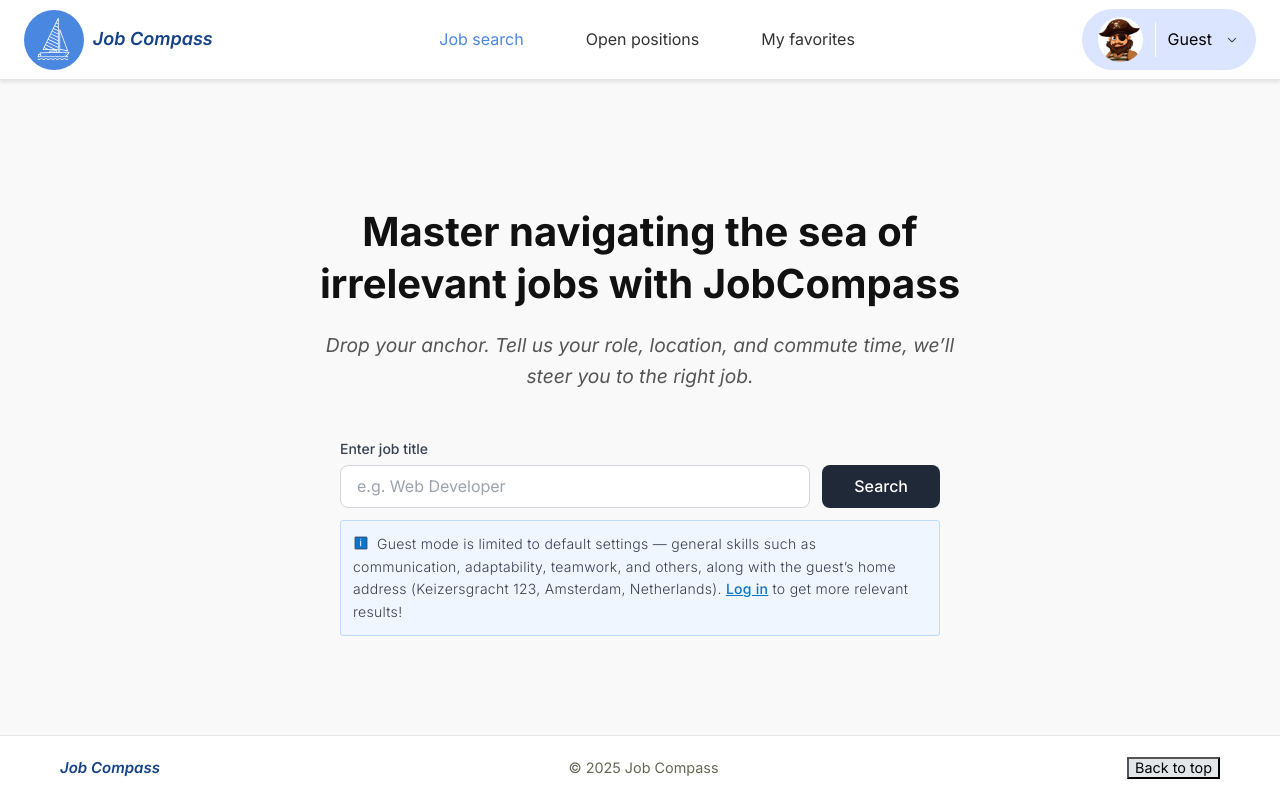
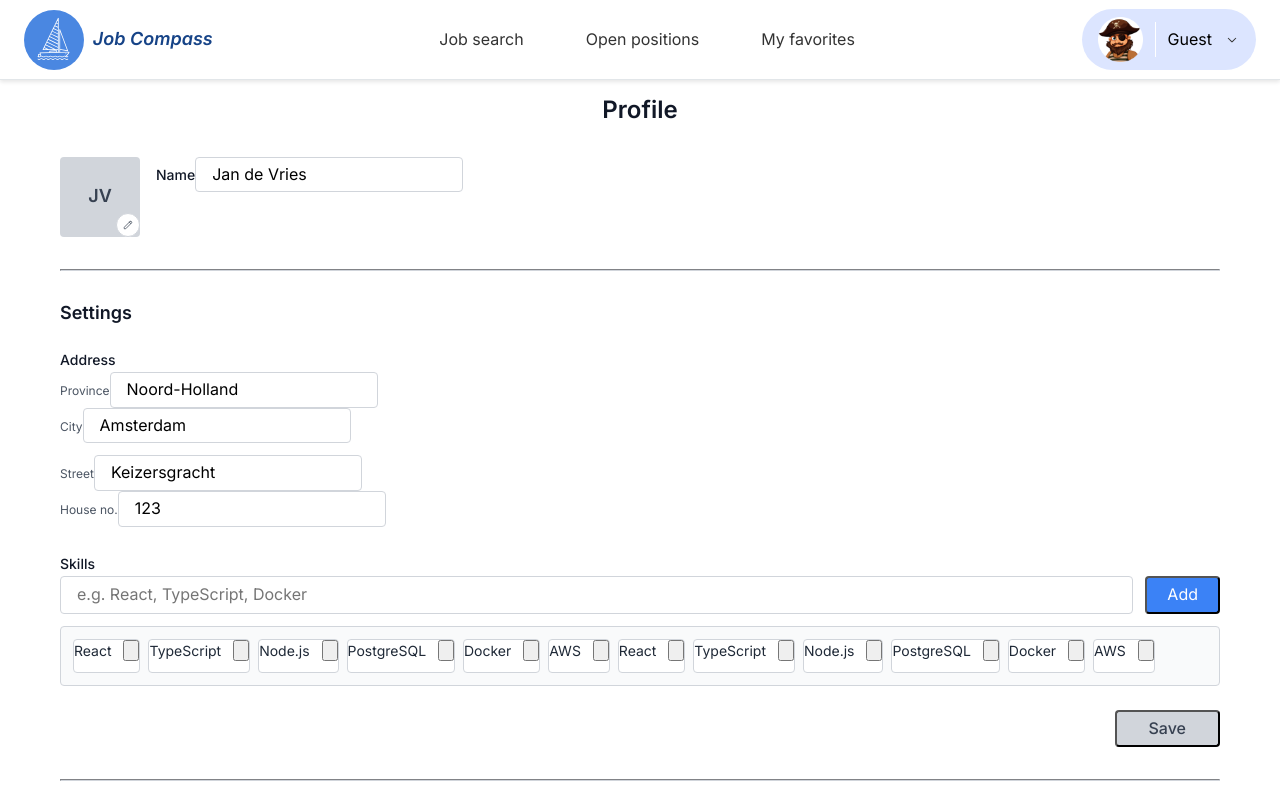
Before and after one commit to HackYourFutureProjects/c53-final-project-group-A, a React (Vite) app in the folder client/: page /profile in a window 1280 px wide. Before the commit this address led to /. Shown: the top 800 px of the page. Built offline with nearby package versions, Linux system fonts and the light colour scheme.

Commit message:
Refactor user profile routing and component structure for consistency

```diff
--- a/client/src/App.jsx
+++ b/client/src/App.jsx
@@ -2,7 +2,7 @@ import { Routes, Route, Navigate } from "react-router-dom";
 import Layout from "./components/Layout";
 import JobSearch from "./pages/jobSearch/JobSearch";
 import OpenPositions from "./pages/openPositions/OpenPositions";
-import UserProfile from "./pages/User/userProfile";
+import Profile from "./pages/User/Profile";
 import "./index.css";
 
 import { defaultUser } from "./data/defaultUser";
@@ -17,7 +17,7 @@ function App() {
       <Route path="/" element={<Layout user={user} />}>
         <Route index element={<JobSearch user={user} />} />
         <Route path="/jobs" element={<OpenPositions />} />
-        <Route path="/user-profile" element={<UserProfile user={user} />} />
+        <Route path="/profile" element={<Profile user={user} />} />
         <Route path="*" element={<Navigate to="/" replace />} />
       </Route>
     </Routes>
--- a/client/src/components/Header/Header.jsx
+++ b/client/src/components/Header/Header.jsx
@@ -44,13 +44,13 @@ function UserMenu({ user }) {
       {open && (
         <div className="user-dropdown" role="menu">
           <NavLink
-            to="/user-profile"
+            to="/profile"
             className={({ isActive }) =>
               isActive ? "user-item active" : "user-item"
             }
             role="menuitem"
           >
-            User Profile
+            Profile
           </NavLink>
           <NavLink
             to="/about"
--- a/client/src/pages/User/userProfile.jsx
+++ b/client/src/pages/User/Profile.jsx
@@ -1,6 +1,6 @@
 import { useEffect, useRef } from "react";
 
-export default function UserProfile() {
+export default function Profile() {
   const skillInputRef = useRef(null);
   const skillsListRef = useRef(null);
 
```
